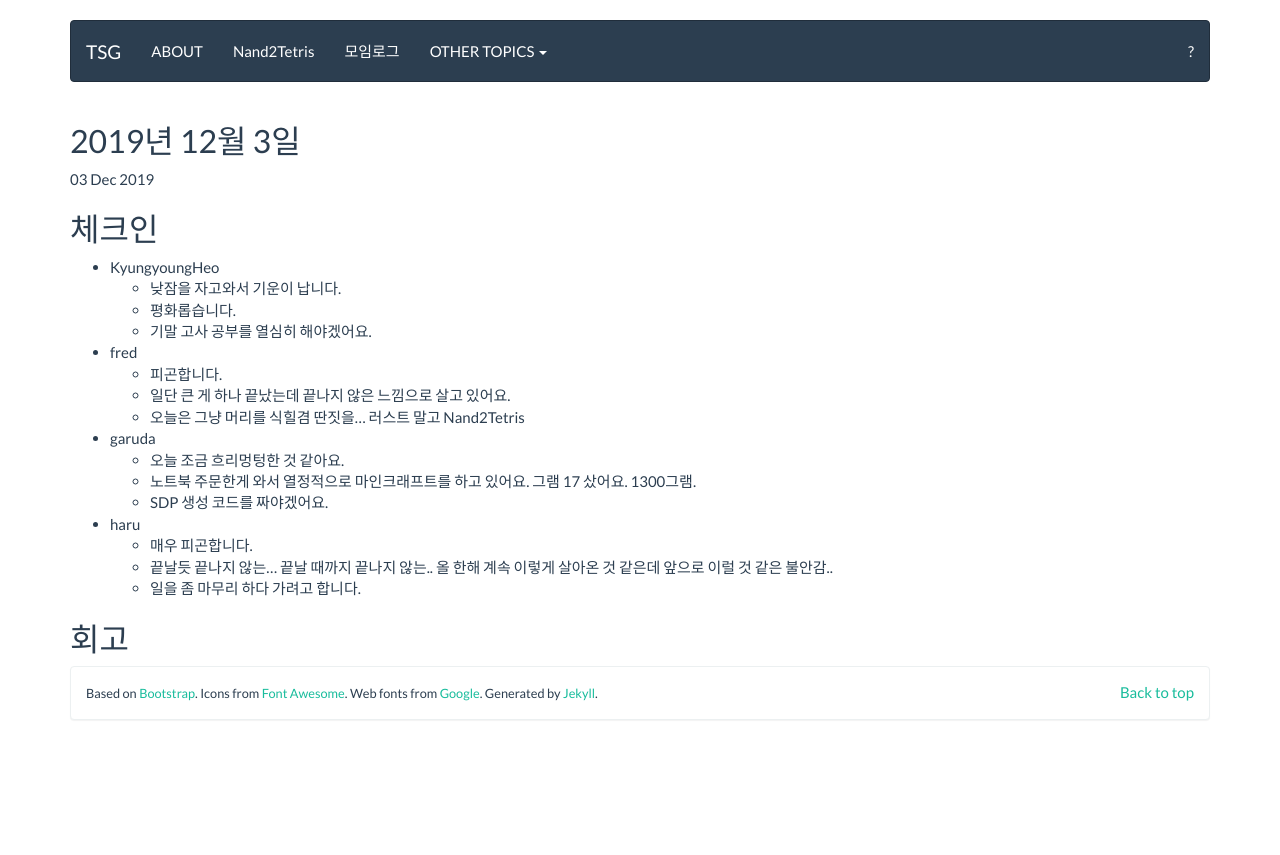
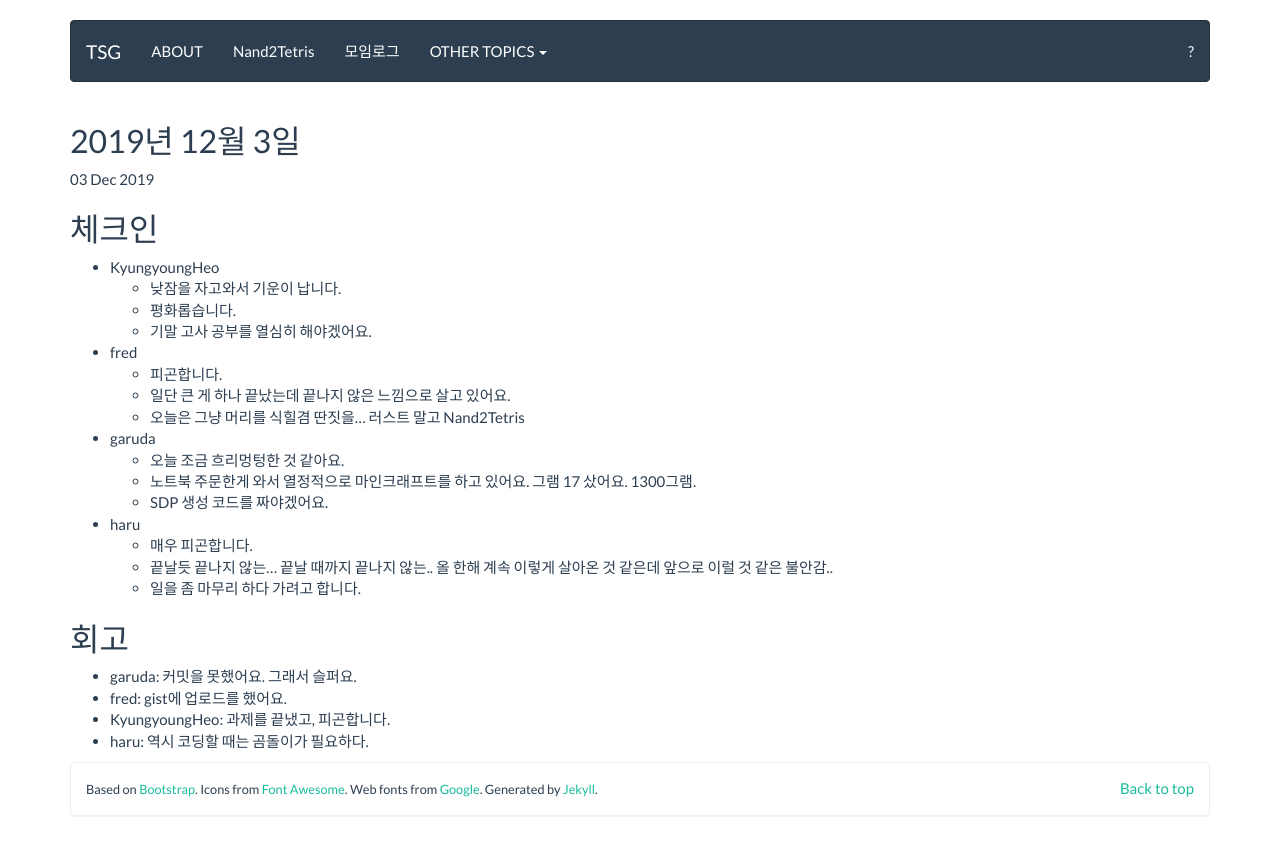
Before and after one commit to tuestudy/tuestudy.github.io, a Jekyll site: the page built from _posts/2019-12-03-meeting.md, in a window 1280 px wide. Shown: the top 855 px of the page. Built offline with Jekyll 4.4.1, drawn with Linux system fonts in a browser that asks for light colours.

Commit message:
2019-12-03 회고

```diff
--- a/_posts/2019-12-03-meeting.md
+++ b/_posts/2019-12-03-meeting.md
@@ -26,3 +26,8 @@
   - 일을 좀 마무리 하다 가려고 합니다.
 
 ## 회고
+
+- garuda: 커밋을 못했어요. 그래서 슬퍼요.
+- fred: gist에 업로드를 했어요.
+- KyungyoungHeo: 과제를 끝냈고, 피곤합니다.
+- haru: 역시 코딩할 때는 곰돌이가 필요하다.
```
